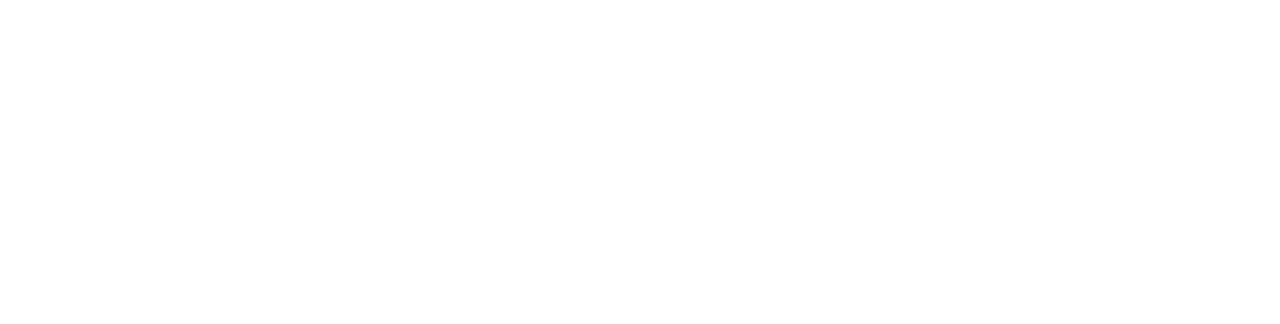
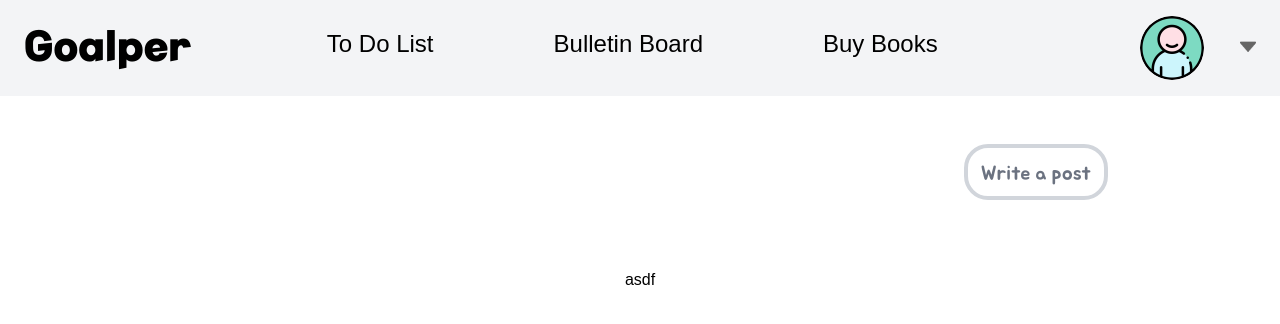
Before and after one commit to jinoo0306/MiniProject-Goalper-Team-801, a React (Vite) app in the folder Frontend/: page /bulletin in a window 1280 px wide. Shown: the top 324 px of the page. Built offline with nearby package versions, Linux system fonts and the light colour scheme; a web font is replaced by a local one.

Commit message:
design : 링크 이동 수정

```diff
--- a/Frontend/src/components/ToDoListPage/CRUDButton.tsx
+++ b/Frontend/src/components/ToDoListPage/CRUDButton.tsx
@@ -10,8 +10,14 @@
     "border-blue-200",
     "border-red-200",
     "border-green-400",
+    "border-gray-300",
   ];
-  const buttonFontColor = ["text-blue-500", "text-red-500", "text-green-700"];
+  const buttonFontColor = [
+    "text-blue-500",
+    "text-red-500",
+    "text-green-700",
+    "text-gray-500",
+  ];
   return (
     <div
       className={`w-36 h-14 rounded-3xl border-4 ${buttonBorderColor[colorCode]} ${buttonFontColor[colorCode]} text-center flex items-center justify-center font-bmjua text-xl bg-white cursor-pointer`}
--- a/Frontend/src/components/public/NavigationBar.tsx
+++ b/Frontend/src/components/public/NavigationBar.tsx
@@ -22,7 +22,12 @@
   return (
     <div className="flex flex-row justify-center items-center h-24 bg-gray-100">
       <div className="flex flex-row p-6 w-4/5">
-        <a className="text-4xl font-passion mr-24">Goalper</a>
+        <a
+          className="text-4xl font-passion mr-24 cursor-pointer"
+          onClick={() => navigate("/main")}
+        >
+          Goalper
+        </a>
         <a
           className="text-2xl ml-10 cursor-pointer mr-20"
           onClick={() => navigate("/todolist")}
--- a/Frontend/src/pages/BulletInPage.tsx
+++ b/Frontend/src/pages/BulletInPage.tsx
@@ -1,7 +1,24 @@
 import React from "react";
+import NavigationBar from "../components/public/NavigationBar";
+import CRUDButton from "../components/ToDoListPage/CRUDButton";
 
 function BulletInPage() {
-  return <div></div>;
+  return (
+    <div className="flex flex-col w-screen h-screen">
+      <NavigationBar />
+      <div className="flex flex-col items-center h-screen w-screen p-4">
+        <div className="flex mt-8 mb-8 w-3/4 justify-end">
+          <CRUDButton colorCode={3} placeHolder="Write a post" />
+        </div>
+        <div className="flex flex-col justify-center items-center w-full h-24 bg-white">
+          <div className="flex flex-row w-full h-full justify-center items-center">
+            asdf
+          </div>
+          <hr className="w-3/4 border-1 border-gray-300" />
+        </div>
+      </div>
+    </div>
+  );
 }
 
 export default BulletInPage;
--- a/Frontend/src/pages/MainPage.tsx
+++ b/Frontend/src/pages/MainPage.tsx
@@ -11,7 +11,7 @@
   };
 
   const handleBulletinBoardClick = () => {
-    navigate("/bulletinboard");
+    navigate("/bulletin");
   };
   return (
     <div className="flex flex-col w-screen h-screen">
```
